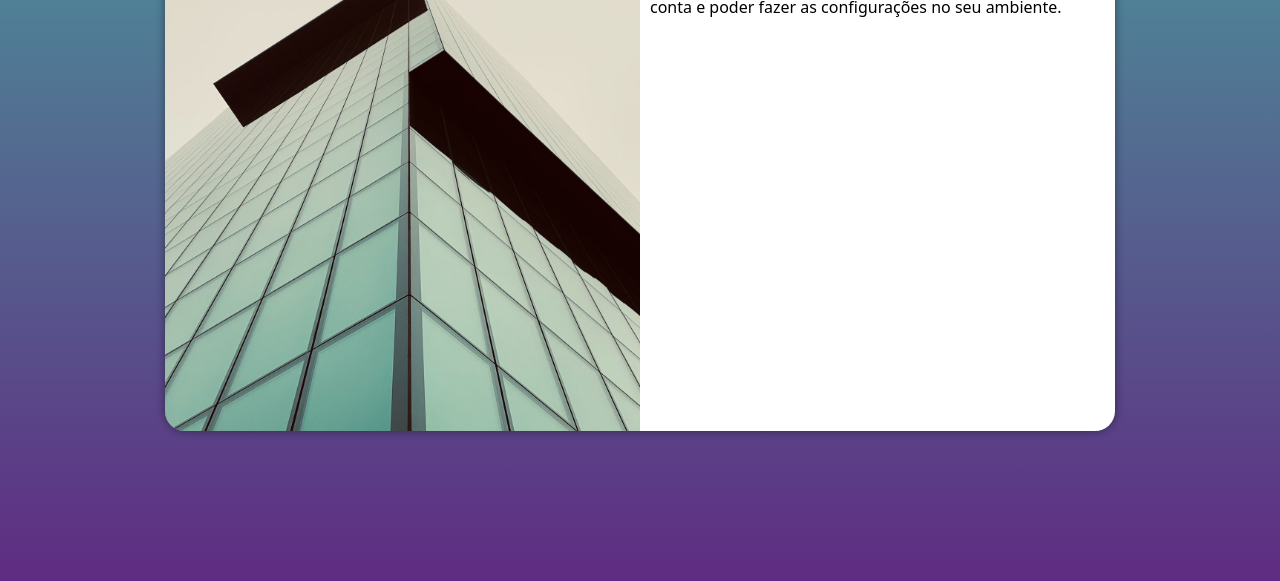
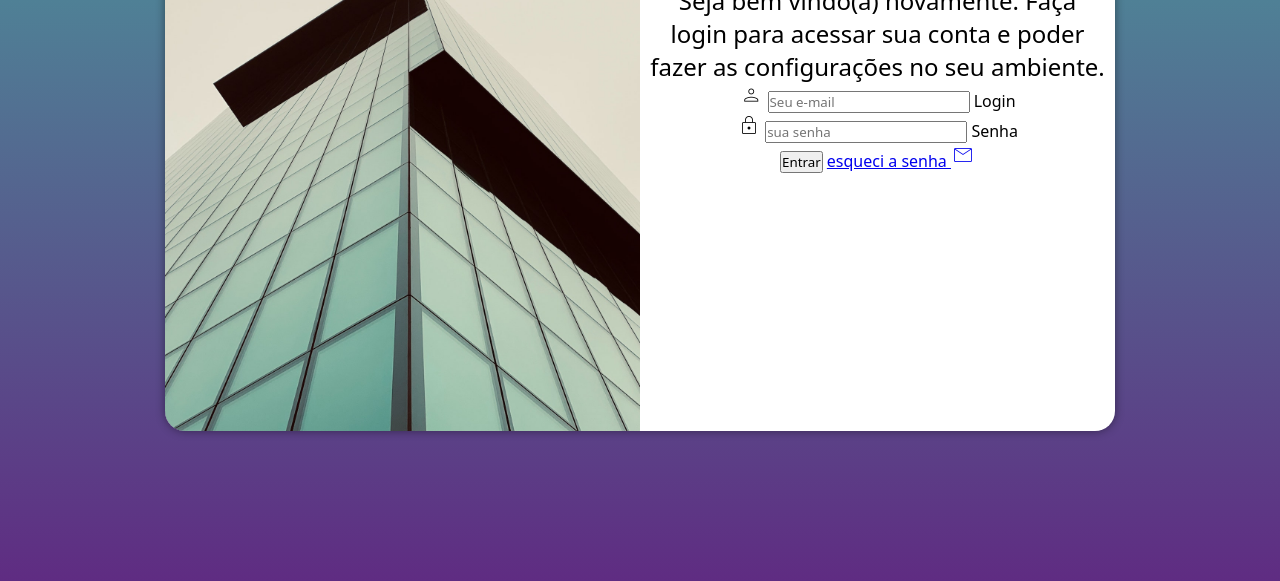
Before and after one commit to MarcosSomel/projeto-login, a plain HTML site: page index.html in a window 1280 px wide. Shown: the part 219-800 px from the top of the page. Drawn offline with nearby package versions, Linux system fonts and the light colour scheme.

Commit message:
adicionei o formulário

```diff
--- a/estilos/media-query.css
+++ b/estilos/media-query.css
@@ -18,6 +18,9 @@
         float: right;
         width: 70%;
     }
+    div#formulario > p {
+        font-size: 1em;
+    }
 }
 @media screen  and (min-width: 992px){
     body {
@@ -35,4 +38,10 @@
         float: right;
         width: 50%;
     }
+    div#formulario > h1 {
+        font-size: 2em;
+    }
+    div#formulario > p {
+        font-size: 1.5em;
+    }
 }
--- a/estilos/style.css
+++ b/estilos/style.css
@@ -45,3 +45,17 @@ section#login > div#formulario {
     display: block;
     padding: 10px;
 }
+div#formulario {
+    text-align: center;
+    margin-bottom: 10px;
+}
+div#formulario > p {
+    font-size: 0.8em;
+}
+.material-symbols-outlined {
+  font-variation-settings:
+  'FILL' 0,
+  'wght' 200,
+  'GRAD' 0,
+  'opsz' 40
+}
--- a/index.html
+++ b/index.html
@@ -5,6 +5,7 @@
     <meta http-equiv="X-UA-Compatible" content="IE=edge">
     <meta name="viewport" content="width=device-width, initial-scale=1.0">
     <title>Login</title>
+    <link rel="stylesheet" href="https://fonts.googleapis.com/css2?family=Material+Symbols+Outlined:opsz,wght,FILL,GRAD@20..48,100..700,0..1,-50..200" />
     <link rel="stylesheet" href="estilos/style.css">
     <link rel="stylesheet" href="estilos/media-query.css">
 </head>
@@ -17,8 +18,22 @@
             <div id="formulario">
                 <h1>Login</h1>
                 <p>Seja bem vindo(a) novamente. Faça login para acessar sua conta e poder fazer as configurações no seu ambiente.</p>
-                <form action="login.php" method="post">
+                <form action="login.php" method="post" autocomplete="on">
+                    <div class="campo">
+                        <span class="material-symbols-outlined">person</span>
+                        <input type="email" name="login" id="ilogin" placeholder="Seu e-mail" autocomplete="email" required maxlength="30">
+                        <label for="ilogin">Login</label>
+                    </div>
+                    <div class="campo">
+                        <span class="material-symbols-outlined">lock</span>
+                        <input type="password" name="Senha" id="isenha" placeholder="sua senha" autocomplete="current-password" required minlength="9" maxlength="20">
+                        <label for="isenha">Senha</label>
+                    </div>
+                    <input type="submit" value="Entrar">
 
+                    <a href="esqueci.html">
+                        esqueci a senha <span class="material-symbols-outlined">mail</span>
+                    </a>
                 </form>
             </div>
         </section>
```
